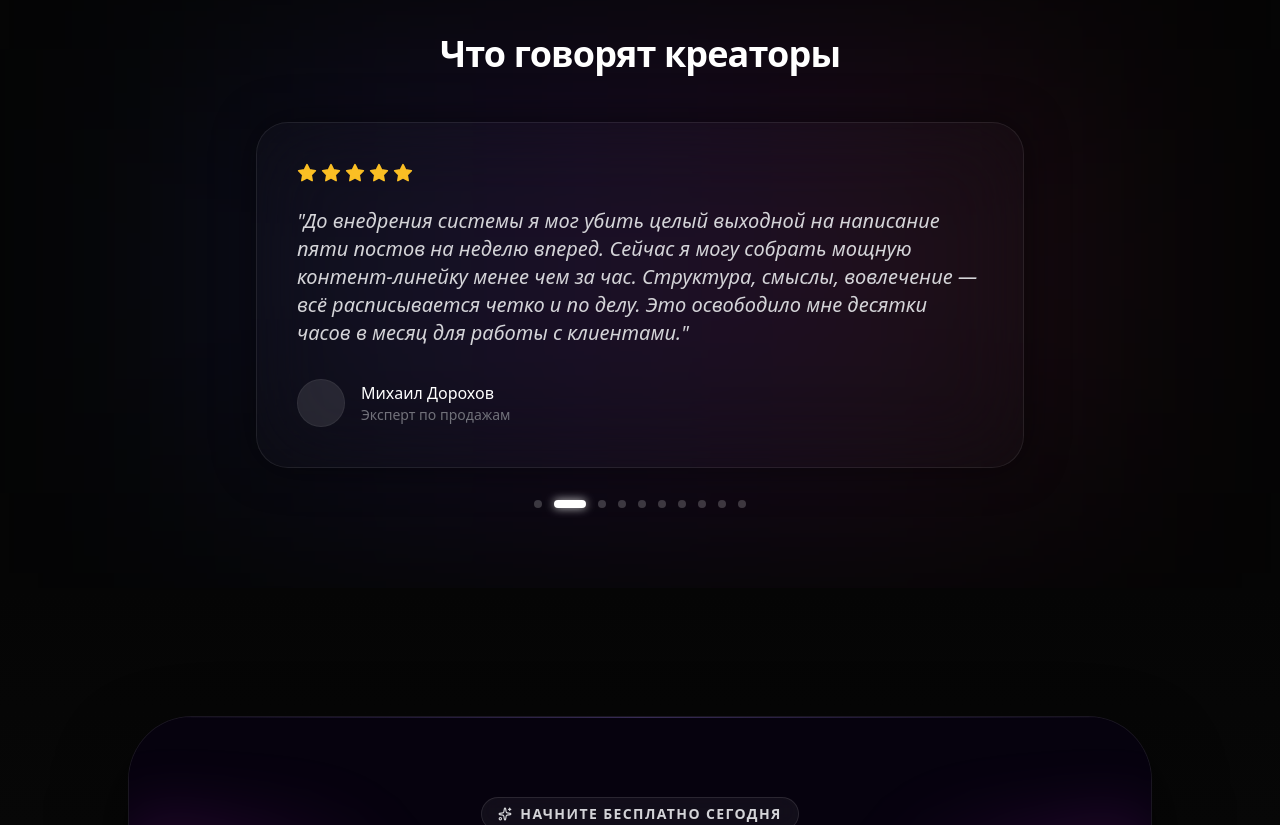
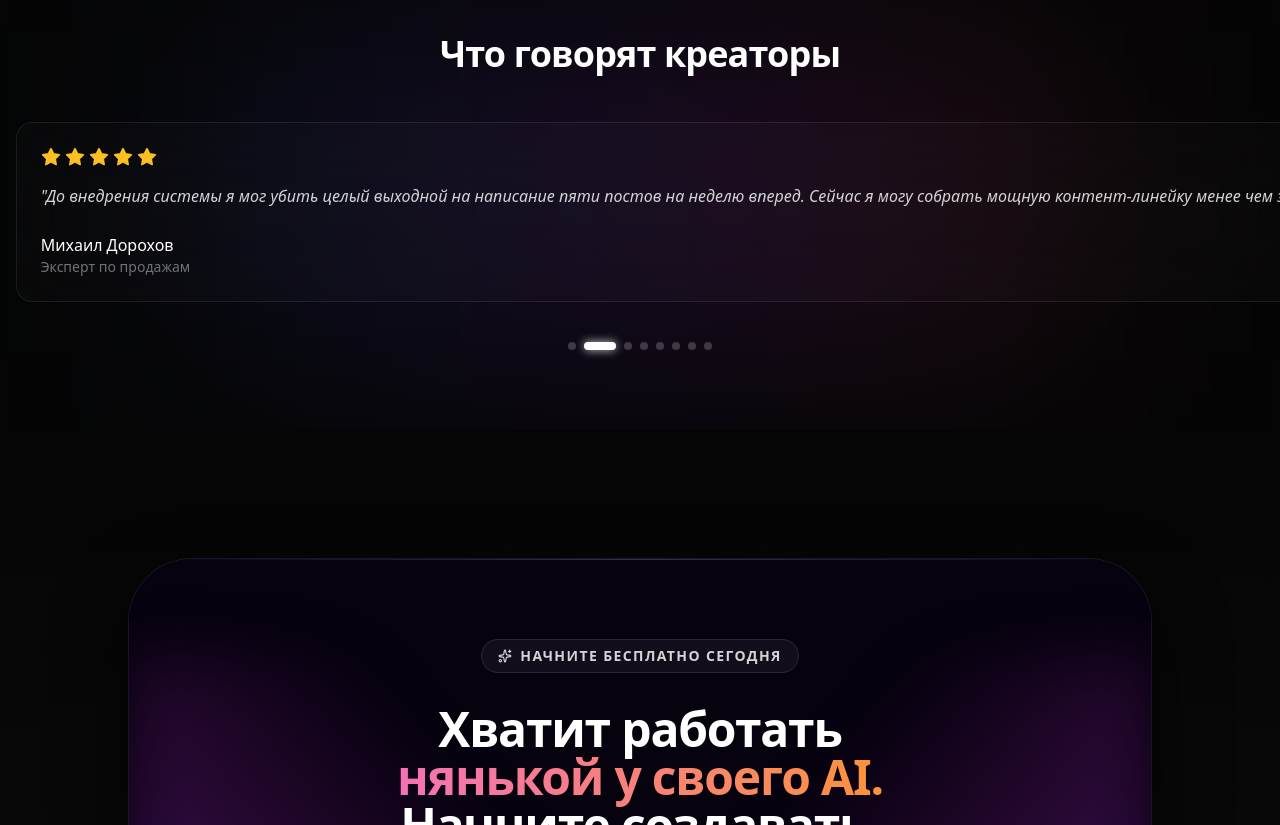
Before and after one commit to matteimikeska49-bot/gtf, a React (Vite) app: page / in a window 1280 px wide. Shown: the part 9560-10385 px from the top of the page. Built offline with nearby package versions, Linux system fonts and the light colour scheme.

Commit message:
Refactor TestimonialsSection layout and slider mechanics

```diff
--- a/src/components/TestimonialsSection.jsx
+++ b/src/components/TestimonialsSection.jsx
@@ -1,9 +1,6 @@
-import React, { useState, useEffect } from 'react';
-import { motion, AnimatePresence } from 'framer-motion';
+import React, { useState, useEffect, useRef } from 'react';
 
 export const TestimonialsSection = () => {
-  const [currentIndex, setCurrentIndex] = useState(0);
-
   const testimonials = [
     {
       name: "Анна Смирнова",
@@ -57,12 +54,37 @@ export const TestimonialsSection = () => {
     }
   ];
 
+  const [currentIndex, setCurrentIndex] = useState(0);
+  const [slideDelta, setSlideDelta] = useState(0);
+  const [itemsPerView, setItemsPerView] = useState(3);
+  const trackRef = useRef(null);
+
+  // Вычисление ширины сдвига и количества карточек
+  useEffect(() => {
+    const calcDelta = () => {
+      if (trackRef.current && trackRef.current.children.length > 0) {
+        const child = trackRef.current.children[0];
+        setSlideDelta(child.offsetWidth + 24); // 24px = gap-6
+      }
+      setItemsPerView(window.innerWidth >= 768 ? 3 : 1);
+    };
+
+    calcDelta();
+    window.addEventListener('resize', calcDelta);
+    return () => window.removeEventListener('resize', calcDelta);
+  }, []);
+
+  // Автопрокрутка слайдера
   useEffect(() => {
     const interval = setInterval(() => {
-      setCurrentIndex((prevIndex) => (prevIndex + 1) % testimonials.length);
-    }, 4000); // 4 секунды автосмены
+      setCurrentIndex((prev) => {
+        const max = testimonials.length - itemsPerView;
+        return prev >= max ? 0 : prev + 1;
+      });
+    }, 3500); // 3.5 секунды
+
     return () => clearInterval(interval);
-  }, [testimonials.length]);
+  }, [itemsPerView, testimonials.length]);
 
   const StarIcon = () => (
     <svg xmlns="http://www.w3.org/2000/svg" width="24" height="24" viewBox="0 0 24 24" fill="currentColor" stroke="currentColor" strokeWidth="2" strokeLinecap="round" strokeLinejoin="round" className="text-amber-400 w-5 h-5">
@@ -72,47 +94,49 @@ export const TestimonialsSection = () => {
 
   return (
     <section className="relative z-10 py-16 md:py-20 w-full flex flex-col items-center overflow-hidden">
-      {/* Фоновое свечение */}
+      {/* Фоновое свечение (Подложка блока) */}
       <div className="bg-gradient-to-r from-blue-600/10 via-purple-600/15 to-rose-500/10 blur-[120px] w-[70%] h-[70%] absolute top-1/2 left-1/2 -translate-x-1/2 -translate-y-1/2 -z-10 pointer-events-none"></div>
 
       <h2 className="text-3xl md:text-4xl font-bold text-white mb-12 text-center tracking-tight relative z-20">
         Что говорят креаторы
       </h2>
 
-      <div className="relative w-full max-w-7xl mx-auto px-4 h-auto min-h-[400px] md:min-h-[320px] flex items-center justify-center">
-        <AnimatePresence mode="wait">
-          <motion.div
-            key={currentIndex}
-            initial={{ opacity: 0, filter: "blur(10px)", scale: 0.95 }}
-            animate={{ opacity: 1, filter: "blur(0px)", scale: 1 }}
-            exit={{ opacity: 0, filter: "blur(10px)", scale: 1.05 }}
-            transition={{ duration: 0.6, ease: "easeInOut" }}
-            className="bg-white/[0.02] border border-white/[0.08] backdrop-blur-2xl rounded-[2rem] p-8 md:p-10 w-full max-w-3xl mx-auto shadow-[0_0_40px_rgba(0,0,0,0.5)] relative z-20"
-          >
-            <div className="flex gap-1 mb-6">
-              {[...Array(5)].map((_, i) => (
-                <StarIcon key={i} />
-              ))}
-            </div>
-
-            <p className="text-zinc-300 text-lg md:text-xl leading-relaxed font-light italic mb-8">
-              "{testimonials[currentIndex].text}"
-            </p>
-
-            <div className="flex items-center gap-4">
-              <div className="w-12 h-12 rounded-full bg-white/10 shrink-0 border border-white/[0.05]"></div>
+      {/* Скрытый overflow-hidden контейнер */}
+      <div className="max-w-7xl mx-auto px-4 overflow-hidden w-full relative z-20">
+        {/* Внутренний трек */}
+        <div
+          ref={trackRef}
+          className="flex transition-transform duration-700 ease-in-out gap-6"
+          style={{ transform: `translateX(-${currentIndex * slideDelta}px)` }}
+        >
+          {testimonials.map((t, idx) => (
+            <div
+              key={idx}
+              className="min-w-[calc(100%-1.5rem)] md:min-w-[calc(33.333333%-1rem)] bg-white/[0.02] border border-white/[0.08] backdrop-blur-2xl p-6 rounded-2xl flex flex-col justify-between h-full shrink-0"
+            >
               <div>
-                <div className="text-white font-medium">{testimonials[currentIndex].name}</div>
-                <div className="text-zinc-500 text-sm">{testimonials[currentIndex].role}</div>
+                {/* Звезды */}
+                <div className="flex gap-1 mb-4">
+                  {[...Array(5)].map((_, i) => <StarIcon key={i} />)}
+                </div>
+                {/* Текст отзыва */}
+                <p className="text-zinc-300 text-base leading-relaxed italic mb-6">
+                  "{t.text}"
+                </p>
+              </div>
+              {/* Автор (Без аватарок) */}
+              <div>
+                <div className="text-white font-medium">{t.name}</div>
+                <div className="text-zinc-500 text-sm">{t.role}</div>
               </div>
             </div>
-          </motion.div>
-        </AnimatePresence>
+          ))}
+        </div>
       </div>
 
       {/* Навигационные точки */}
-      <div className="flex justify-center gap-3 mt-8 relative z-20">
-        {testimonials.map((_, idx) => (
+      <div className="flex justify-center gap-2 mt-10 relative z-20 flex-wrap px-4">
+        {[...Array(testimonials.length - itemsPerView + 1)].map((_, idx) => (
           <button
             key={idx}
             onClick={() => setCurrentIndex(idx)}
```
